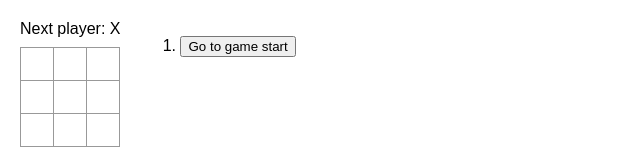
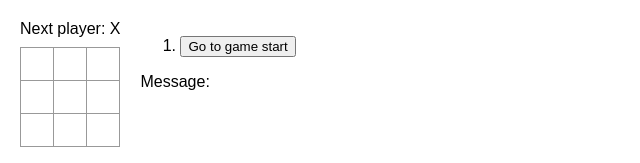
Before and after one commit to xicu/slotemextremus, a React (Create React App) app: page / in a window 1280 px wide. Shown: the top 163 px of the page, without its empty margins (0-640 px from the left). Built offline with nearby package versions, Linux system fonts and the light colour scheme; no server answers.

Commit message:
Websocket proto is working

```diff
--- a/src/App.js
+++ b/src/App.js
@@ -1,4 +1,4 @@
-import { useState } from 'react';
+import { useState, useEffect } from 'react';
 
 function Square({ value, onSquareClick }) {
   return (
@@ -55,8 +55,23 @@ function Board({ xIsNext, squares, onPlay }) {
 export default function Game() {
   const [history, setHistory] = useState([Array(9).fill(null)]);
   const [currentMove, setCurrentMove] = useState(0);
+  const [message, setMessage] = useState(''); // State to store WebSocket messages
   const xIsNext = currentMove % 2 === 0;
   const currentSquares = history[currentMove];
+
+  useEffect(() => {
+    const socket = new WebSocket('ws://localhost:8080/socket'); // Replace with your WebSocket URL
+
+    socket.onmessage = (event) => {
+      console.log('WebSocket message received:', event.data); // Print the message to the console
+      setMessage(event.data); // Update message state when a new message is received
+      //setMessage(Date().toISOString())
+    };
+
+    return () => {
+      socket.close(); // Clean up WebSocket connection on component unmount
+    };
+  }, []);
 
   function handlePlay(nextSquares) {
     const nextHistory = [...history.slice(0, currentMove + 1), nextSquares];
@@ -89,6 +104,7 @@ export default function Game() {
       </div>
       <div className="game-info">
         <ol>{moves}</ol>
+        <div className="websocket-message">Message: {message}</div> {/* Display WebSocket message */}
       </div>
     </div>
   );
```
